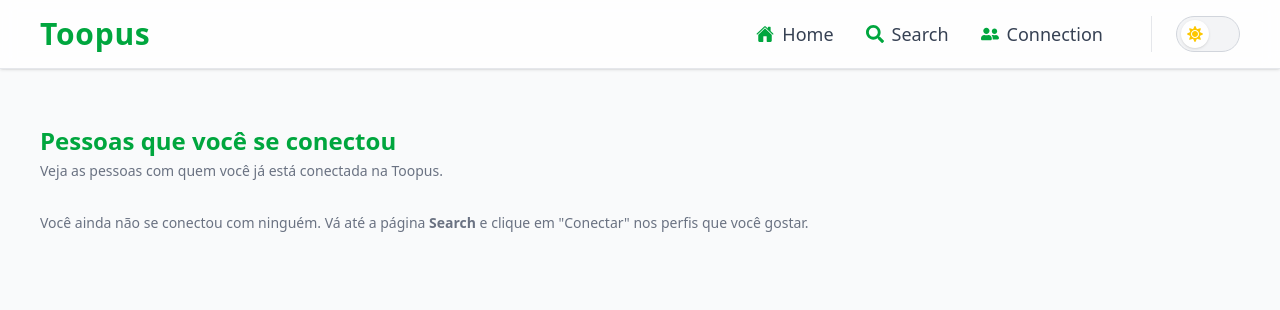
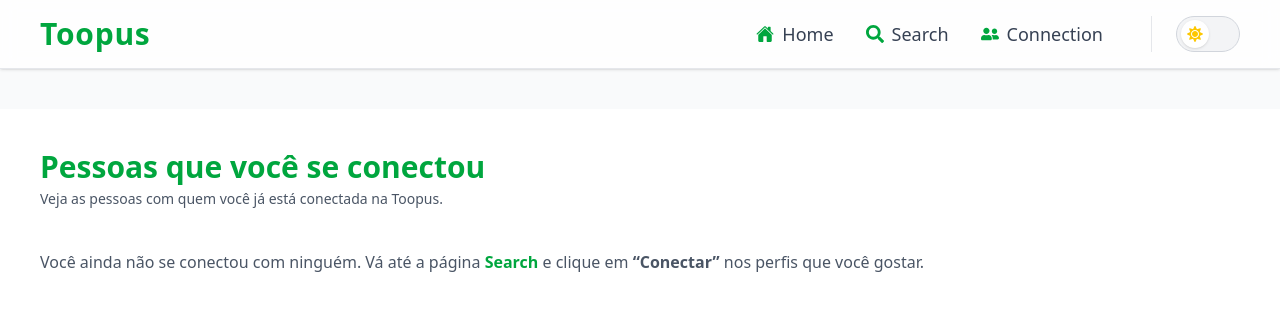
Before and after one commit to gabrielamara98/Toopus, a React (Vite) app: page /conectar in a window 1280 px wide. Shown: the top 310 px of the page. Built offline with nearby package versions, Linux system fonts and the light colour scheme.

Commit message:
style: aprimorar dark mode da página Conectar

```diff
--- a/src/pages/Conectar.jsx
+++ b/src/pages/Conectar.jsx
@@ -44,18 +44,33 @@
   }
 
   return (
-    <main className="px-10 py-4">
+    <main className="px-10 py-10 bg-white dark:bg-gray-900 min-h-screen">
 
       <div className="mb-8">
-        <h1 className="text-2xl font-bold text-green-600">Pessoas que você se conectou</h1>
-        <p className="text-sm text-gray-500 mt-1">Veja as pessoas com quem você já está conectada na Toopus.</p>
+        <h1 className="text-3xl font-bold text-green-600 dark:text-green-400">
+          Pessoas que você se conectou
+        </h1>
+        <p className="text-sm text-gray-600 dark:text-gray-300 mt-1">
+          Veja as pessoas com quem você já está conectada na Toopus.
+        </p>
       </div>
 
       {connectedUsers.length === 0 ? (
-        <p className="text-sm text-gray-500">Você ainda não se conectou com ninguém. Vá até a página{" "}<span className="font-semibold">Search</span> e clique em &quot;Conectar&quot; nos perfis que você gostar.</p>) : (
-        <div className="grid grid-cols-1 sm:grid-cols-2 lg:grid-cols-3 xl:grid-cols-4 gap-6 w-full">
+        <div className="mt-10">
+          <p className="text-md text-gray-600 dark:text-gray-400 leading-relaxed">
+            Você ainda não se conectou com ninguém. Vá até a página{" "}
+            <span className="font-semibold text-green-600 dark:text-green-400">Search</span>{" "}
+            e clique em <span className="font-semibold">“Conectar”</span> nos perfis que você gostar.
+          </p>
+        </div>
+      ) : (
+        <div className="grid grid-cols-1 sm:grid-cols-2 lg:grid-cols-3 xl:grid-cols-4 gap-8 w-full">
           {connectedUsers.map((item) => (
-            <Card key={item.id} item={item} onConnectionChange={handleConnectionChange}/>
+            <Card
+              key={item.id}
+              item={item}
+              onConnectionChange={handleConnectionChange}
+            />
           ))}
         </div>
       )}
```
